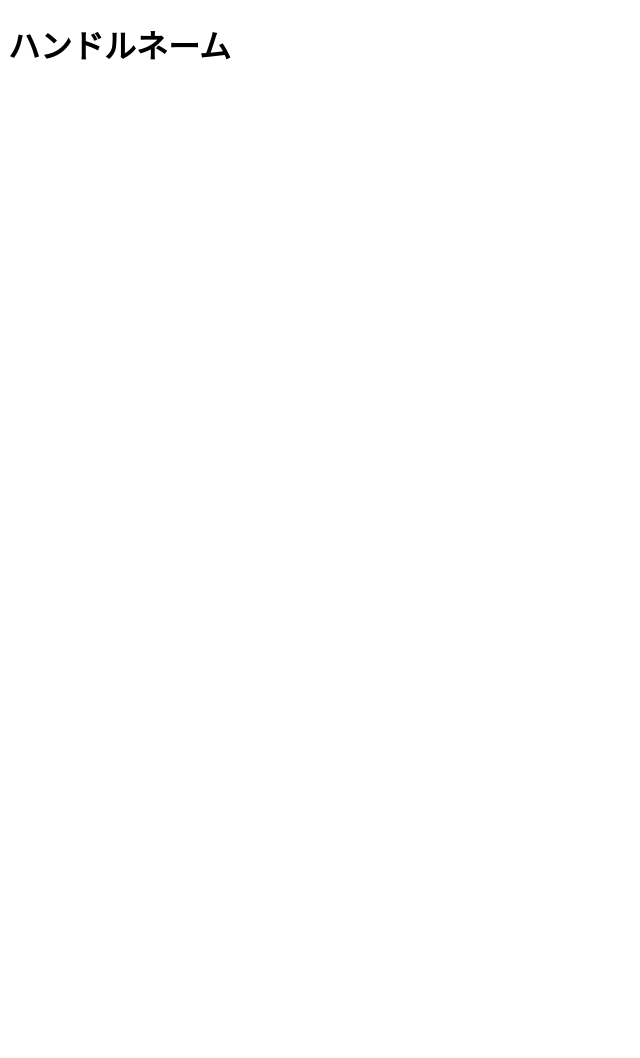
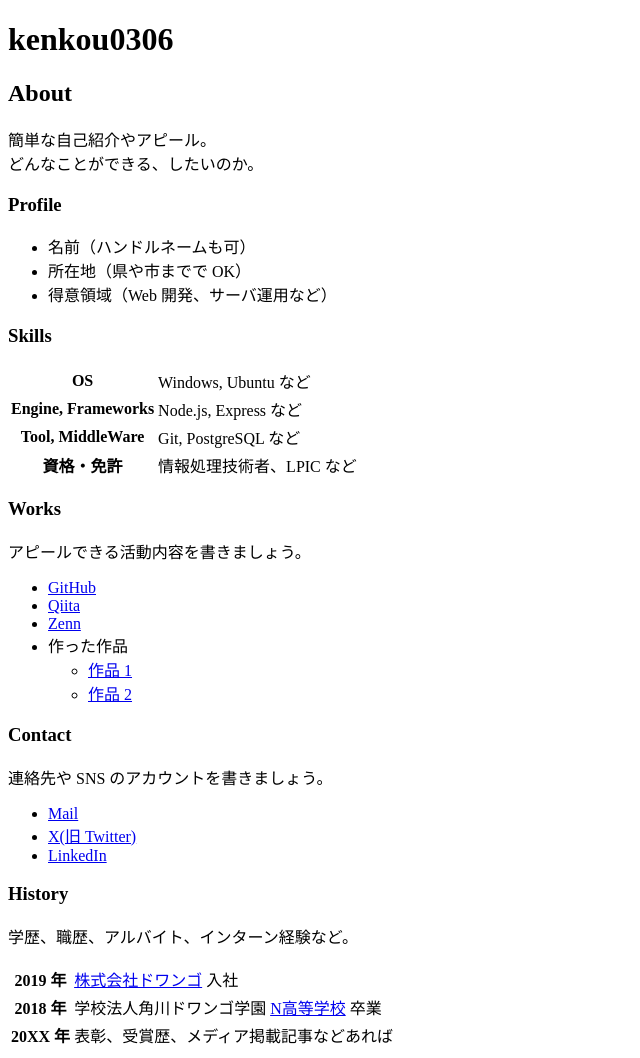
Before and after one commit to kenkou0306/kenkou0306.github.io, a plain HTML site: page index.html in a window 1280 px wide. Shown: the whole page, without its empty margins (0-640 px from the left). Before the commit the page ends 800 px from the top, so only its background shows below. Drawn offline with Linux system fonts and the light colour scheme.

Commit message:
ポートフォリオ更新

```diff
--- a/index.html
+++ b/index.html
@@ -3,9 +3,84 @@
   <head>
     <meta charset="utf-8">
     <meta name="viewport" content="width=device-width, initial-scale=1">
-    <title>ハンドルネームのポートフォリオ</title>
+    <title>kenkou0306のポートフォリオ</title>
   </head>
   <body>
-    <h1>ハンドルネーム</h1>
+    <h1>kenkou0306</h1>
+
+
+    <h2>About</h2>
+    <p>
+      簡単な自己紹介やアピール。<br>
+      どんなことができる、したいのか。
+    </p>
+
+    <h3>Profile</h3>
+    <ul>
+      <li>名前（ハンドルネームも可）</li>
+      <li>所在地（県や市までで OK）</li>
+      <li>得意領域（Web 開発、サーバ運用など）</li>
+    </ul>
+
+    <h3>Skills</h3>
+    <table>
+      <tr>
+        <th>OS</th>
+        <td>Windows, Ubuntu など</td>
+      </tr>
+      <tr>
+        <th>Engine, Frameworks</th>
+        <td>Node.js, Express など</td>
+      </tr>
+      <tr>
+        <th>Tool, MiddleWare</th>
+        <td>Git, PostgreSQL など</td>
+      </tr>
+      <tr>
+        <th>資格・免許</th>
+        <td>情報処理技術者、LPIC など</td>
+      </tr>
+    </table>
+
+    <h3>Works</h3>
+    <p>アピールできる活動内容を書きましょう。</p>
+    <ul>
+      <li><a href="https://github.com/">GitHub</a></li>
+      <li><a href="https://qiita.com/">Qiita</a></li>
+      <li><a href="https://zenn.dev/">Zenn</a></li>
+      <li>
+        作った作品
+        <ul>
+          <li><a href="https://example.com/">作品 1</a></li>
+          <li><a href="https://example.com/">作品 2</a></li>
+        </ul>
+      </li>
+    </ul>
+
+    <h3>Contact</h3>
+    <p>連絡先や SNS のアカウントを書きましょう。</p>
+    <ul>
+      <li><a href="mailto:name@example.com">Mail</a></li>
+      <li><a href="https://twitter.com/n_yobikou">X(旧 Twitter)</a></li>
+      <li><a href="https://www.linkedin.com/">LinkedIn</a></li>
+    </ul>
+
+    <h3>History</h3>
+    <p>学歴、職歴、アルバイト、インターン経験など。</p>
+    <table>
+      <tr>
+        <th>2019 年</th>
+        <td><a href="https://dwango.co.jp/">株式会社ドワンゴ</a> 入社</td>
+      </tr>
+      <tr>
+        <th>2018 年</th>
+        <td>学校法人角川ドワンゴ学園 <a href="https://nnn.ed.jp/">N高等学校</a> 卒業</td>
+      </tr>
+      <tr>
+        <th>20XX 年</th>
+        <td>表彰、受賞歴、メディア掲載記事などあれば</td>
+      </tr>
+    </table>
+
   </body>
 </html>
```
